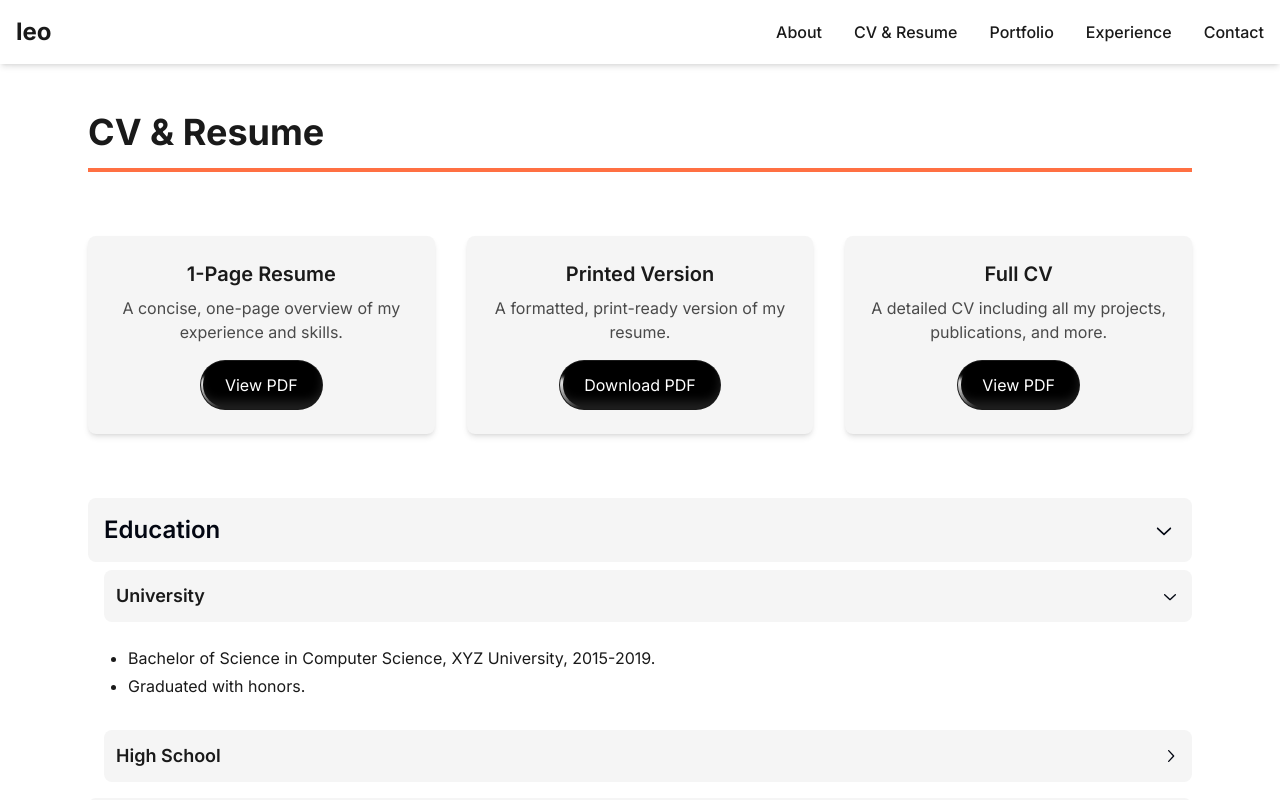
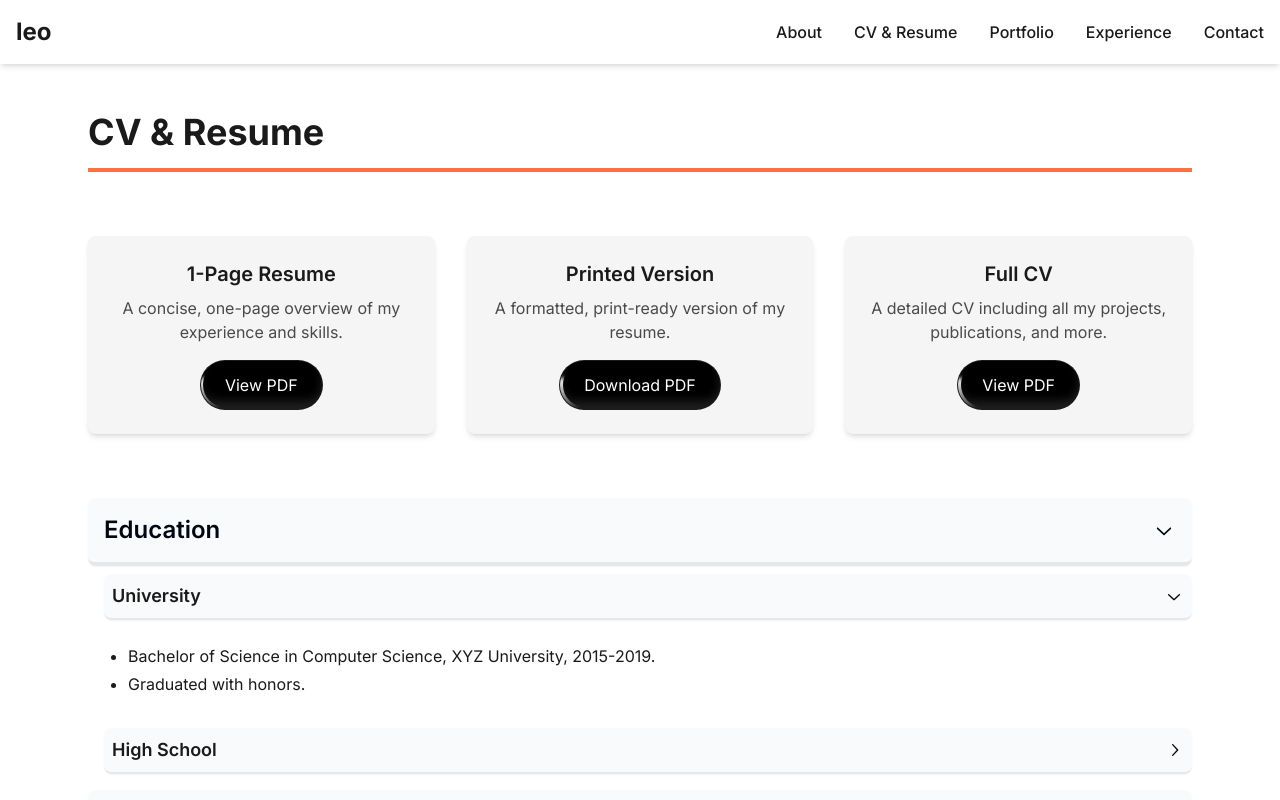
Before and after one commit to hieuminh65/mywebleo, a Next.js app: page /cv in a window 1280 px wide. Shown: the top 800 px of the page. Built offline with nearby package versions, Linux system fonts and the light colour scheme.

Commit message:
Add Effect to CV Page

```diff
--- a/src/app/cv/_components/Section.tsx
+++ b/src/app/cv/_components/Section.tsx
@@ -20,7 +20,7 @@ const Section: React.FC<SectionProps> = ({
     <div className="mb-4">
       <button
         onClick={onToggle}
-        className="flex justify-between items-center w-full p-4 bg-off-white rounded-lg focus:outline-none focus:ring-2 focus:ring-highlight-orange hover:bg-gray-200 transition-colors"
+        className="flex justify-between items-center w-full p-4 bg-gray-50 rounded-lg border-b-4 border-gray-200 shadow-sm focus:outline-none focus:ring-2 focus:ring-highlight-orange hover:bg-off-white hover:border hover:border-highlight-orange hover:shadow-lg hover:scale-105 transition-transform transition-shadow transition-border duration-300"
       >
         <h2 className="text-2xl font-semibold">{title}</h2>
         <span>
--- a/src/app/cv/_components/Subsection.tsx
+++ b/src/app/cv/_components/Subsection.tsx
@@ -25,7 +25,7 @@ const Subsection: React.FC<SubsectionProps> = ({
     <div className="mb-4">
       <button
         onClick={onToggle}
-        className="flex justify-between items-center w-full p-3 bg-off-white rounded-lg focus:outline-none focus:ring-2 focus:ring-highlight-teal hover:bg-gray-200 transition-colors"
+        className="flex justify-between items-center w-full p-2 bg-gray-50 rounded-lg border-b-2 border-gray-200 shadow-sm focus:outline-none focus:ring-2 focus:ring-highlight-orange hover:bg-off-white hover:border hover:border-highlight-orange hover:shadow-lg hover:scale-105 transition-transform transition-shadow transition-border duration-300"
       >
         <div className="flex flex-col text-left">
           <h3 className="text-lg font-semibold text-off-black">{title}</h3>
--- a/src/app/cv/page.tsx
+++ b/src/app/cv/page.tsx
@@ -1,6 +1,7 @@
 "use client";
 
 import React, { useState } from "react";
+import { motion } from "framer-motion";
 import Navbar from "@/components/NavBar";
 import Footer from "@/components/Footer";
 import Section from "./_components/Section";
@@ -38,48 +39,73 @@ const CVPage: React.FC = () => {
           <div className="w-full h-1 bg-highlight-orange mb-16"></div>
 
           {/* Document Section */}
-          <div className="grid grid-cols-1 md:grid-cols-3 gap-8 mb-16">
-            <div className="bg-off-white p-6 rounded-lg shadow-md flex flex-col items-center">
+          <motion.div
+            className="grid grid-cols-1 md:grid-cols-3 gap-8 mb-16"
+            initial={{ opacity: 0 }}
+            animate={{ opacity: 1 }}
+            transition={{ duration: 0.7, ease: "easeOut", delay: 0.5 }}
+          >
+            {["1-Page Resume", "Printed Version", "Full CV"].map(
+              (title, index) => (
+                <motion.div
+                  key={index}
+                  className="bg-off-white p-6 rounded-lg shadow-md flex flex-col items-center"
+                  initial={{ opacity: 0, y: 20 }}
+                  animate={{ opacity: 1, y: 0 }}
+                  transition={{
+                    duration: 0.6,
+                    ease: "easeOut",
+                    delay: 0.6 + index * 0.2,
+                  }}
+                >
                   <h3 className="text-xl font-semibold text-off-black mb-2">
-                1-Page Resume
+                    {title}
                   </h3>
                   <p className="text-dark-grey text-center mb-4">
-                A concise, one-page overview of my experience and skills.
+                    {title === "1-Page Resume"
+                      ? "A concise, one-page overview of my experience and skills."
+                      : title === "Printed Version"
+                      ? "A formatted, print-ready version of my resume."
+                      : "A detailed CV including all my projects, publications, and more."}
                   </p>
-              <ShimmerButton>View PDF</ShimmerButton>
-            </div>
-
-            <div className="bg-off-white p-6 rounded-lg shadow-md flex flex-col items-center">
-              <h3 className="text-xl font-semibold text-off-black mb-2">
-                Printed Version
-              </h3>
-              <p className="text-dark-grey text-center mb-4">
-                A formatted, print-ready version of my resume.
-              </p>
-              <ShimmerButton>Download PDF</ShimmerButton>
-            </div>
-
-            <div className="bg-off-white p-6 rounded-lg shadow-md flex flex-col items-center">
-              <h3 className="text-xl font-semibold text-off-black mb-2">
-                Full CV
-              </h3>
-              <p className="text-dark-grey text-center mb-4">
-                A detailed CV including all my projects, publications, and more.
-              </p>
-              <ShimmerButton>View PDF</ShimmerButton>
-            </div>
-          </div>
+                  <ShimmerButton>
+                    {title === "1-Page Resume" || title === "Full CV"
+                      ? "View PDF"
+                      : "Download PDF"}
+                  </ShimmerButton>
+                </motion.div>
+              )
+            )}
+          </motion.div>
 
           {cvData.sections.map((section, index) => (
+            <motion.div
+              key={index}
+              initial={{ opacity: 0, y: 20 }}
+              animate={{ opacity: 1, y: 0 }}
+              transition={{
+                duration: 0.6,
+                ease: "easeOut",
+                delay: 0.8 + index * 0.2,
+              }}
+            >
               <Section
-              key={index}
                 title={section.title}
                 isOpen={openSection === section.title}
                 onToggle={() => toggleSection(section.title)}
               >
                 {section.subsections.map((subsection, subIndex) => (
+                  <motion.div
+                    key={subIndex}
+                    initial={{ opacity: 0, y: 20 }}
+                    animate={{ opacity: 1, y: 0 }}
+                    transition={{
+                      duration: 0.6,
+                      ease: "easeOut",
+                      delay: 1.0 + subIndex * 0.2,
+                    }}
+                  >
                     <Subsection
-                  key={subIndex}
                       title={subsection.title}
                       content={subsection.content}
                       isOpen={openSubsection === subsection.title}
@@ -87,8 +113,10 @@ const CVPage: React.FC = () => {
                       time={subsection.time}
                       location={subsection.location}
                     />
+                  </motion.div>
                 ))}
               </Section>
+            </motion.div>
           ))}
         </div>
       </main>
```
Lines whose indentation alone changed are shown as unchanged.
